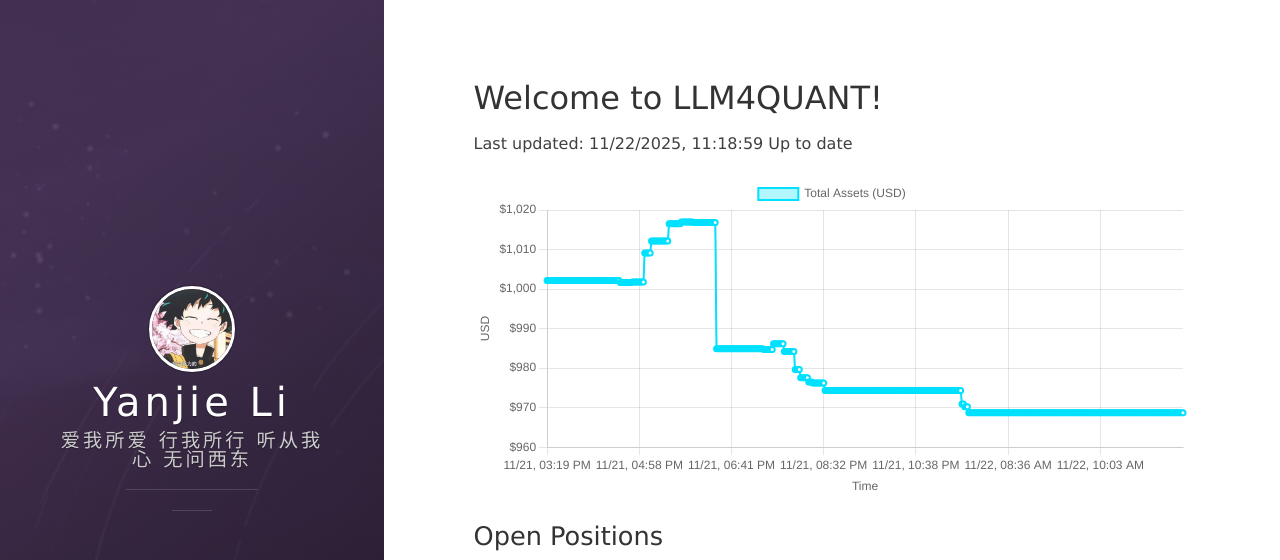
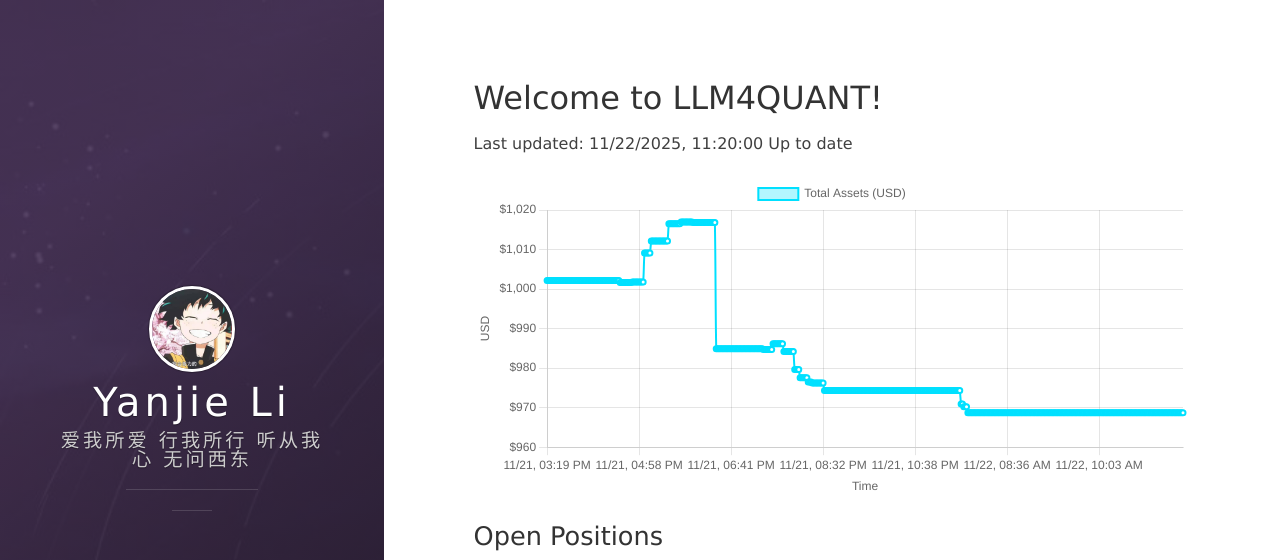
Before and after one commit to leeyegy/leeyegy.github.io, a Jekyll site: the page built from live-trading.html, in a window 1280 px wide and 1026 px high. Shown: the top 560 px of the window. Built offline with Jekyll 4.4.1, drawn with Linux system fonts in a browser that asks for light colours; nearby versions of some CDN libraries.

Commit message:
AccountMonitor: update balance history 2025-11-22T19:20:00+08:00

```diff
--- a/assets/data/binance/balance-history.json
+++ b/assets/data/binance/balance-history.json
@@ -1,5 +1,5 @@
 {
-  "generatedAt": "2025-11-22T19:18:59+08:00",
+  "generatedAt": "2025-11-22T19:20:00+08:00",
   "asset": "total_usd_value",
   "history": [
     {
@@ -1880,6 +1880,10 @@
     },
     {
       "timestamp": "2025-11-22T19:18:59+08:00",
+      "totalUsd": 968.69074819
+    },
+    {
+      "timestamp": "2025-11-22T19:20:00+08:00",
       "totalUsd": 968.69074819
     }
   ]
```
